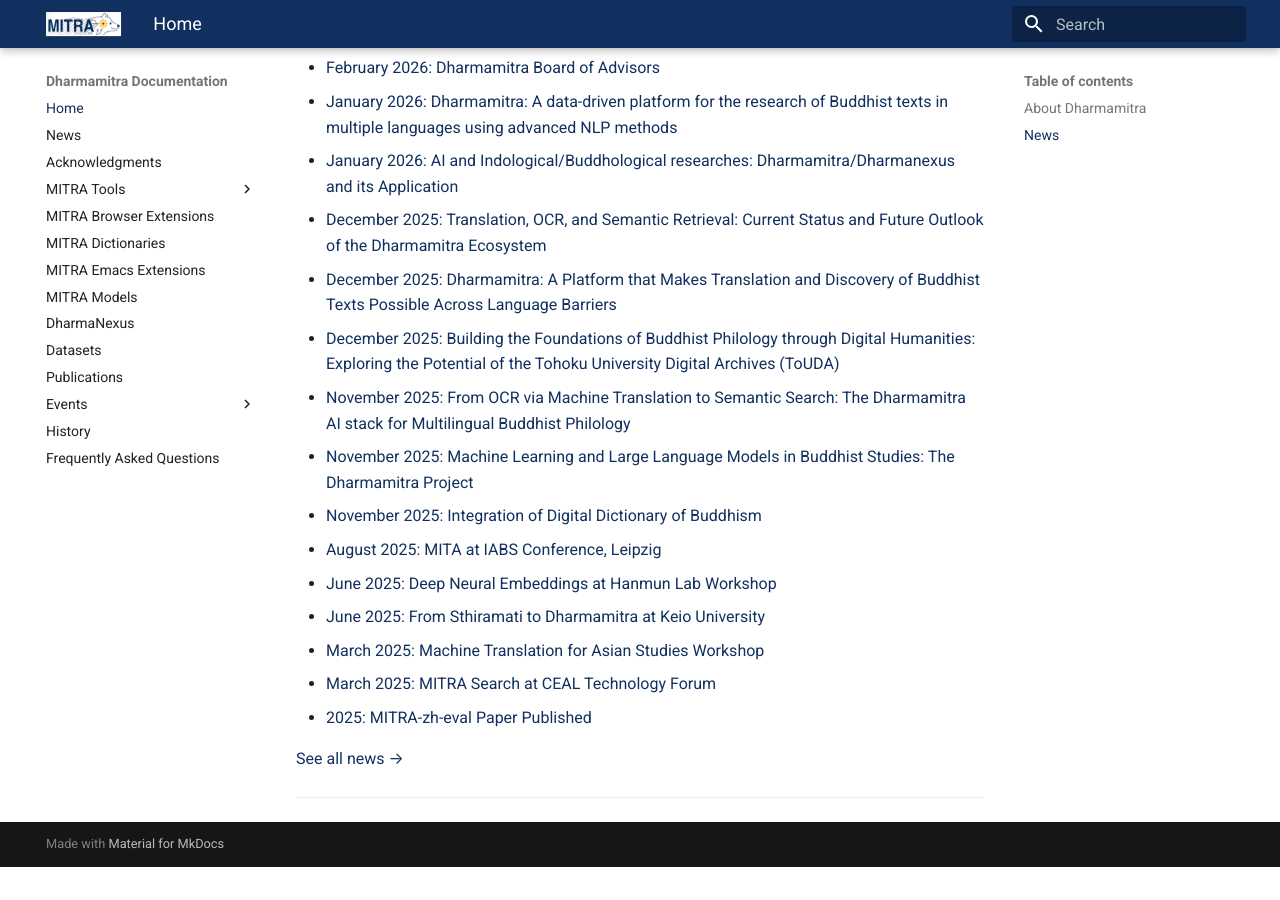
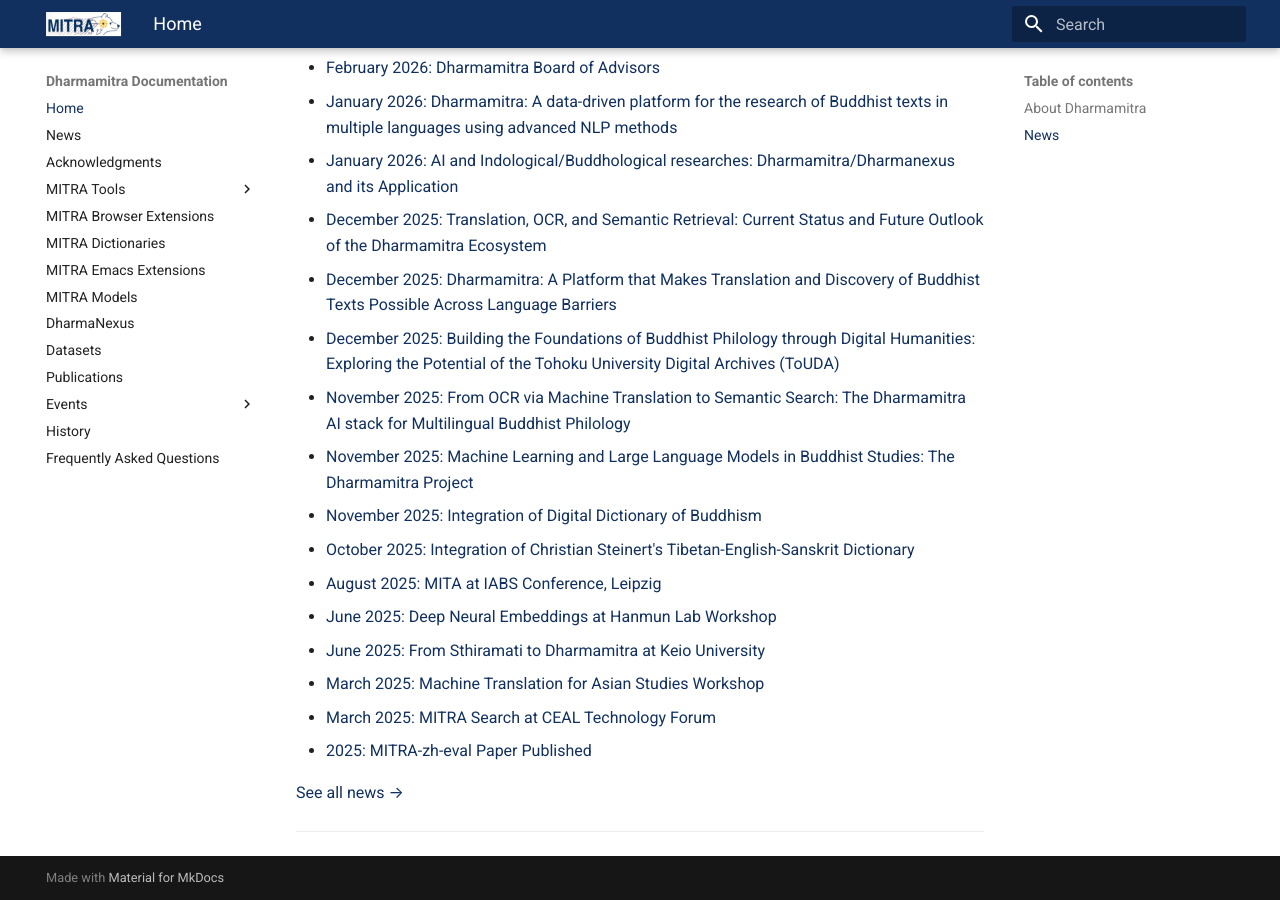
Before and after one commit to dharmamitra/dharmamitra-guides, an MkDocs documentation site: the page built from docs/index.md, in a window 1280 px wide and 900 px high, scrolled down 1137 px. Built offline with MkDocs 1.6.1 and Material for MkDocs 9.7.7, drawn with Linux system fonts in a browser that asks for light colours; before the commit the page ends 2004 px from its top, so only the background shows below that.

Commit message:
Update index.md

```diff
--- a/docs/index.md
+++ b/docs/index.md
@@ -31,6 +31,7 @@
 - [November 2025: From OCR via Machine Translation to Semantic Search: The Dharmamitra AI stack for Multilingual Buddhist Philology](news.md#From-OCR-via-Machine-Translation-to-Semantic-Search)
 - [November 2025: Machine Learning and Large Language Models in Buddhist Studies: The Dharmamitra Project](news.md#Machine-Learning-and-Large-Language-Models-in-Buddhist-Studies-The-Dharmamitra-Project)
 - [November 2025: Integration of Digital Dictionary of Buddhism](news.md#Integration-of-Digital-Dictionary-of-Buddhism)
+- [October 2025: Integration of Christian Steinert's Tibetan-English-Sanskrit Dictionary](news.md#Integration-of-Christian-Steinerts-Tibetan-English-Sanskrit-Dictionary)
 - [August 2025: MITA at IABS Conference, Leipzig](news.md#august-2025-mita-at-iabs-conference-leipzig)
 - [June 2025: Deep Neural Embeddings at Hanmun Lab Workshop](news.md#june-2025-deep-neural-embeddings-at-hanmun-lab-workshop)
 - [June 2025: From Sthiramati to Dharmamitra at Keio University](news.md#june-2025-from-sthiramati-to-dharmamitra-at-keio-university)
```
